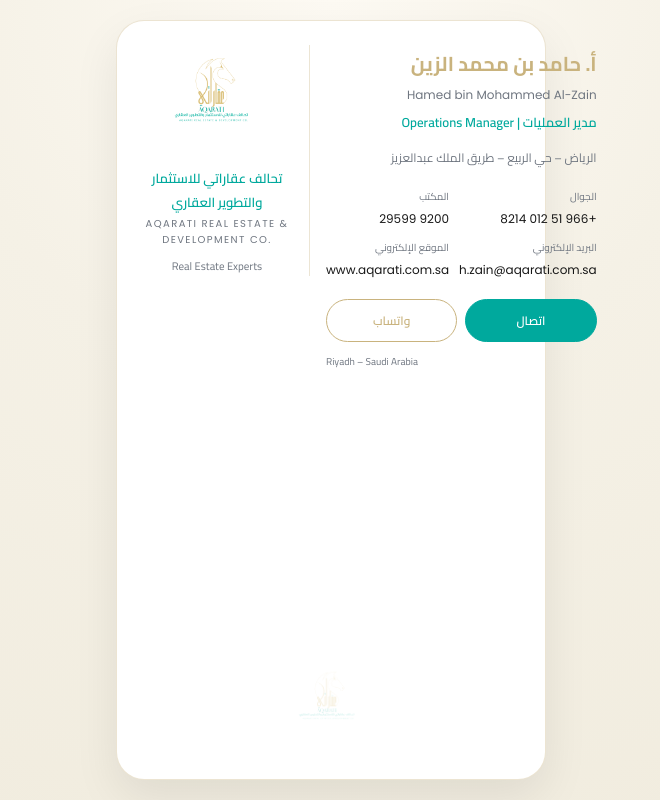
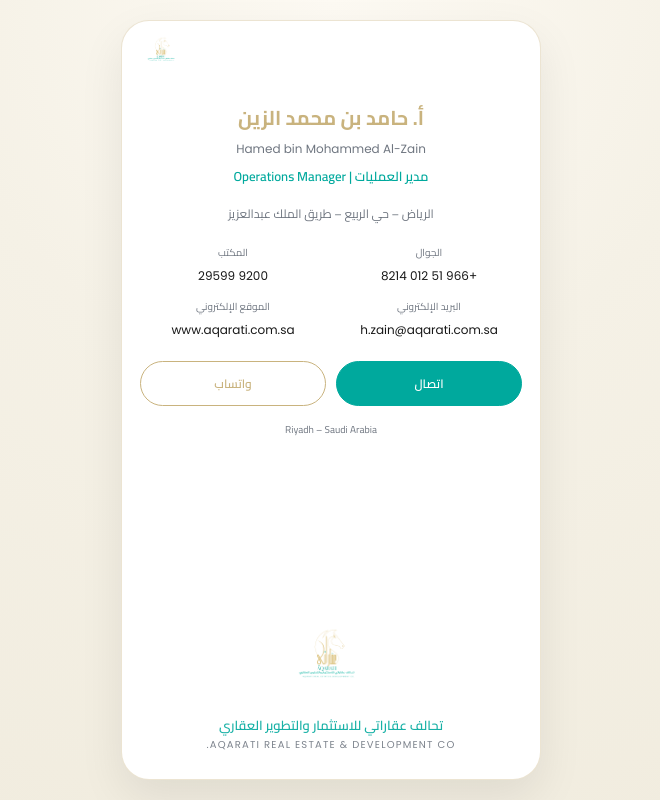
Before and after one commit to RAWANRAWANC/RAWANBADER, a plain HTML site: page index.html in a window 1280 px wide. Shown: the whole page, without its empty margins (309-969 px from the left). Drawn offline with Linux system fonts and the light colour scheme.

Commit message:
Add files via upload

```diff
--- a/index.html
+++ b/index.html
@@ -32,80 +32,45 @@
       display: flex;
       align-items: center;
       justify-content: center;
-      padding: 16px;
+      padding: 14px;
       color: var(--text);
     }
 
     .wrapper {
       width: 100%;
-      max-width: 430px; /* عرض قريب من شاشة الجوال */
+      max-width: 420px;
     }
 
     .card {
       width: 100%;
-      min-height: 95vh;          /* الكرت طويل تقريباً بطول الشاشة */
+      min-height: 95vh;
       background: var(--card);
       border-radius: 28px;
       border: 1px solid var(--border);
       box-shadow: 0 18px 45px rgba(0, 0, 0, 0.08);
-      padding: 24px 20px 30px;
+      padding: 18px 18px 26px;
       display: flex;
       flex-direction: column;
-      justify-content: space-between; /* يوزع المحتوى بالطول */
+      justify-content: space-between;
+      position: relative;
     }
 
-    /* اللوقو يسار – النص يمين */
-    .card-inner {
-      display: grid;
-      grid-template-columns: 0.9fr 1.6fr;
-      gap: 16px;
-      align-items: flex-start;
-      direction: ltr; /* يمنع انعكاس الأعمدة مع RTL */
+    /* ✅ لوقو صغير أعلى يسار */
+    .top-logo {
+      position: absolute;
+      top: 12px;
+      left: 12px;
     }
 
-    /* يسار: الشعار والهوية */
-    .brand-side {
-      border-right: 1px solid var(--soft-line);
-      padding-right: 12px;
-      display: flex;
-      flex-direction: column;
-      align-items: center;
-      text-align: center;
+    .top-logo img {
+      width: 58px;
+      height: auto;
     }
 
-    .logo img {
-      max-width: 160px;
-      height: auto;
-      margin-bottom: 8px;
-    }
-
-    .company-ar {
-      font-size: 13px;
-      color: var(--teal);
-      font-weight: 600;
-      margin-bottom: 2px;
-    }
-
-    .company-en {
-      font-size: 10px;
-      letter-spacing: 0.14em;
-      color: var(--muted);
-      font-family: "Poppins", sans-serif;
-      text-transform: uppercase;
-      direction: ltr;
-      margin-bottom: 4px;
-    }
-
-    .experts {
-      font-size: 11px;
-      color: var(--muted);
-      margin-top: 4px;
-    }
-
-    /* يمين: بيانات حامد */
-    .profile-side {
-      text-align: right;
-      direction: rtl;
+    /* ✅ محتوى النص */
+    .content {
+      margin-top: 60px;
+      text-align: center;
     }
 
     .name-ar {
@@ -127,7 +92,7 @@
       font-size: 13px;
       font-weight: 600;
       color: var(--teal);
-      margin-bottom: 12px;
+      margin-bottom: 14px;
     }
 
     .location {
@@ -139,15 +104,15 @@
     .contact-grid {
       display: grid;
       grid-template-columns: 1fr 1fr;
-      gap: 8px 10px;
-      margin-bottom: 18px;
+      gap: 10px;
+      margin-bottom: 20px;
       font-size: 12px;
     }
 
     .item-label {
       font-size: 10px;
       color: var(--muted);
-      margin-bottom: 1px;
+      margin-bottom: 2px;
     }
 
     .item-value a {
@@ -158,26 +123,21 @@
       font-family: "Poppins", sans-serif;
     }
 
-    .item-value a:hover { text-decoration: underline; }
-
     .buttons {
       display: grid;
       grid-template-columns: 1fr 1fr;
-      gap: 8px;
-      margin-top: 10px;
-      margin-bottom: 10px;
+      gap: 10px;
+      margin-bottom: 14px;
     }
 
     .btn {
-      padding: 9px 0;
+      padding: 10px 0;
       border-radius: 999px;
       text-decoration: none;
       font-size: 12px;
       font-weight: 600;
       text-align: center;
       border: 1px solid;
-      transition: 0.15s ease-out;
-      display: inline-block;
     }
 
     .btn.call {
@@ -192,29 +152,36 @@
       background: transparent;
     }
 
-    .btn.call:hover,
-    .btn.ghost:hover {
-      transform: translateY(-1px);
-      filter: brightness(1.03);
-    }
-
     .footer {
       font-size: 10px;
       color: var(--muted);
-      text-align: left;
+      text-align: center;
+      margin-bottom: 12px;
       direction: ltr;
     }
 
-    /* اللوقو السفلي لملء الكرت من تحت */
+    /* ✅ اللوقو الكبير أسفل */
     .bottom-logo {
       text-align: center;
-      margin-top: 26px;
-      opacity: 0.22;
+      opacity: 0.9;
     }
 
     .bottom-logo img {
       max-width: 120px;
-      height: auto;
+    }
+
+    .company-ar {
+      font-size: 13px;
+      color: var(--teal);
+      font-weight: 600;
+      margin-top: 6px;
+    }
+
+    .company-en {
+      font-size: 10px;
+      letter-spacing: 0.12em;
+      color: var(--muted);
+      font-family: "Poppins", sans-serif;
     }
   </style>
 </head>
@@ -222,20 +189,14 @@
 <body>
   <div class="wrapper">
     <div class="card">
-      <div class="card-inner">
 
-        <!-- يسار: الشعار -->
-        <div class="brand-side">
-          <div class="logo">
-            <img src="logo.png" alt="AQARATI Logo" />
-          </div>
-          <div class="company-ar">تحالف عقاراتي للاستثمار والتطوير العقاري</div>
-          <div class="company-en">AQARATI REAL ESTATE &amp; DEVELOPMENT CO.</div>
-          <div class="experts">Real Estate Experts</div>
+      <!-- ✅ لوقو صغير أعلى يسار -->
+      <div class="top-logo">
+        <img src="logo.png" alt="AQARATI Logo Small" />
       </div>
 
-        <!-- يمين: بيانات حامد -->
-        <div class="profile-side">
+      <!-- ✅ النص كامل تحت -->
+      <div class="content">
         <div class="name-ar">أ. حامد بن محمد الزين</div>
         <div class="name-en">Hamed bin Mohammed Al-Zain</div>
         <div class="role">مدير العمليات | Operations Manager</div>
@@ -284,12 +245,13 @@
         </div>
       </div>
 
+      <!-- ✅ لوقو كبير أسفل الكرت -->
+      <div class="bottom-logo">
+        <img src="logo.png" alt="AQARATI Logo Footer" />
+        <div class="company-ar">تحالف عقاراتي للاستثمار والتطوير العقاري</div>
+        <div class="company-en">AQARATI REAL ESTATE & DEVELOPMENT CO.</div>
       </div>
 
-      <!-- لوقو سفلي -->
-      <div class="bottom-logo">
-        <img src="logo.png" alt="AQARATI Logo Footer" />
-      </div>
     </div>
   </div>
 </body>
```
Lines whose indentation alone changed are shown as unchanged.
